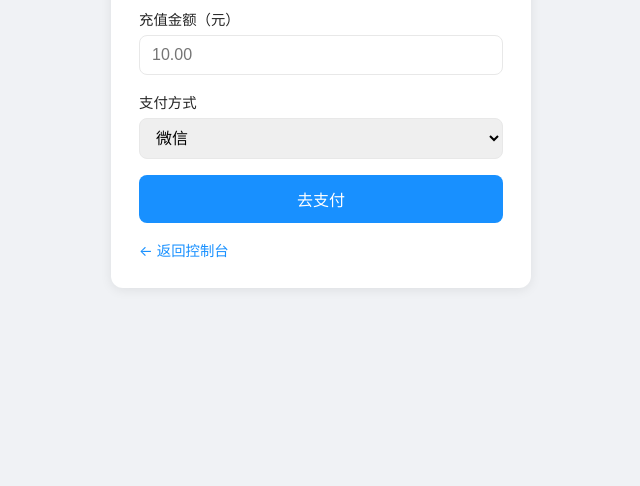
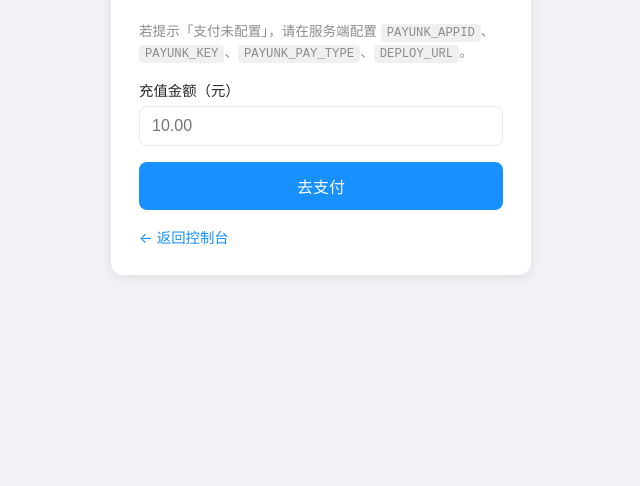
Before and after one commit to 2jiyunjian/AI_2, a website: page public/recharge.html in a window 1280 px wide. Shown: the part 314-800 px from the top of the page, without its empty margins (319-959 px from the left). Drawn offline with Linux system fonts and the light colour scheme; no server answers; sample sign-in values are in the browser's storage.

Commit message:
Remove payment method selection from recharge form
Removed payment method selection from the recharge form and adjusted related JavaScript to no longer reference it.

```diff
--- a/public/recharge.html
+++ b/public/recharge.html
@@ -22,6 +22,8 @@
     button:disabled { opacity: 0.6; cursor: not-allowed; }
     .back { display: inline-block; margin-top: 16px; color: var(--primary); text-decoration: none; font-size: 0.9rem; }
     .back:hover { text-decoration: underline; }
+    .hint { font-size: 0.85rem; color: var(--text-secondary); margin-bottom: 16px; line-height: 1.5; }
+    .hint code { background: rgba(0,0,0,0.06); padding: 2px 6px; border-radius: 4px; font-size: 0.9em; }
   </style>
 </head>
 <body>
@@ -29,14 +31,10 @@
     <h1>余额充值</h1>
     <div class="balance">当前余额：<span id="balance">--</span> ⚡</div>
     <div id="msg"></div>
+    <p class="hint">若提示「支付未配置」，请在服务端配置 <code>PAYUNK_APPID</code>、<code>PAYUNK_KEY</code>、<code>PAYUNK_PAY_TYPE</code>、<code>DEPLOY_URL</code>。</p>
     <form id="form">
       <label>充值金额（元）</label>
       <input type="number" id="amount" name="amount" min="0.01" step="0.01" placeholder="10.00" required>
-      <label>支付方式</label>
-      <select id="pay_type" name="pay_type">
-        <option value="wechat">微信</option>
-        <option value="alipay">支付宝</option>
-      </select>
       <button type="submit" id="btn">去支付</button>
     </form>
     <a href="dashboard.html" class="back">← 返回控制台</a>
@@ -69,7 +67,6 @@
       document.getElementById('form').addEventListener('submit', function (e) {
         e.preventDefault();
         var amount = parseFloat(document.getElementById('amount').value);
-        var payType = document.getElementById('pay_type').value;
         if (isNaN(amount) || amount <= 0) {
           alert('请输入有效金额');
           return;
@@ -80,7 +77,7 @@
         fetch('/api/payunk/create', {
           method: 'POST',
           headers: { 'Content-Type': 'application/json', 'Authorization': 'Bearer ' + token },
-          body: JSON.stringify({ amount: amount.toFixed(2), pay_type: payType })
+          body: JSON.stringify({ amount: amount.toFixed(2) })
         })
           .then(function (r) {
             if (!r.ok && r.status === 503) {
```
